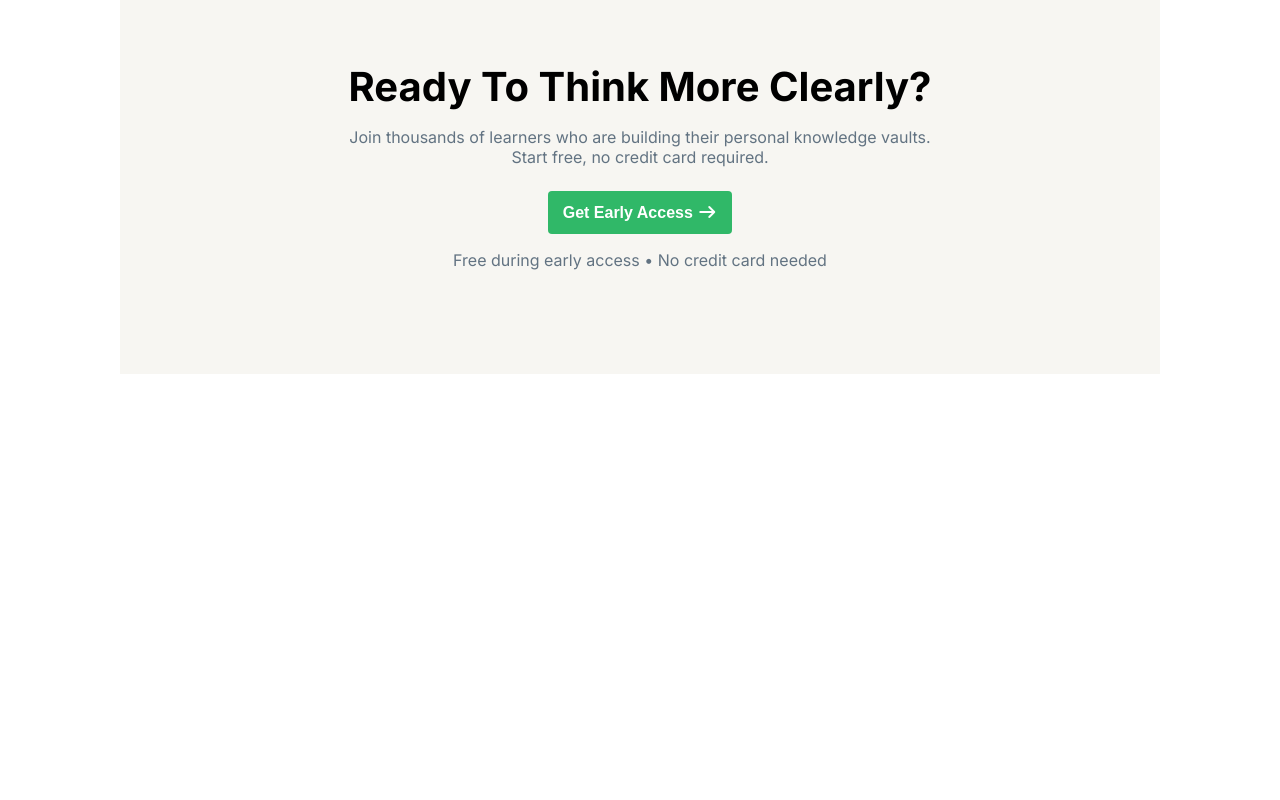
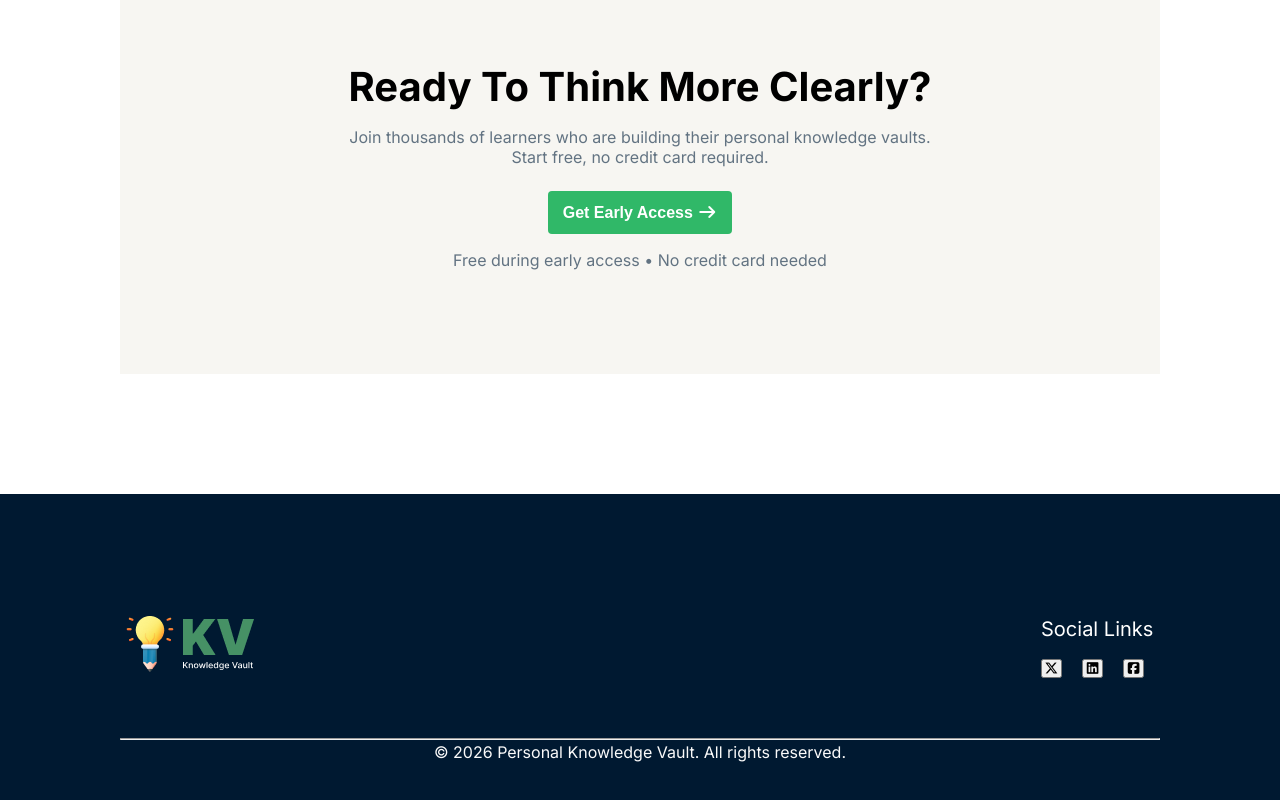
Before and after one commit to outsiderAuk/Hero-First-Assignment, a plain HTML site: page index.html in a window 1280 px wide. Shown: the part 2189-2989 px from the top of the page. Before the commit the page ends 2683 px from the top, so only its background shows below. Drawn offline with Linux system fonts and the light colour scheme.

Commit message:
footer added

```diff
--- a/index.html
+++ b/index.html
@@ -139,7 +139,25 @@
     </section>
 
     <footer>
+        <div id="footer-container">
+            <div id="footer-logo">
+                <img src="./B13-A01-Knowledge-Vault/assets/logo-footer.png" alt="">
+            </div>
 
+            <div id="socials">
+                <p>Social Links</p>
+                <div id="socIcon">
+                    <button class="btn5"><i class="fa-brands fa-x-twitter"></i> </button>
+                    <button class="btn5"><i class="fa-brands fa-linkedin"></i></button>
+                    <button class="btn5"><i class="fa-brands fa-square-facebook"></i></button>
+                </div>
+            </div>
+        </div>
+
+        <div id="copyright">
+            <hr>
+            © 2026 Personal Knowledge Vault. All rights reserved.
+        </div>
     </footer>
 </body>
 </html>
--- a/styles.css
+++ b/styles.css
@@ -273,3 +273,44 @@ nav .menu a:hover{
 #btn4:hover {
     background-color: #259954;
 }
+
+footer{
+    width: 100%;
+    height: 348px;
+    padding: 120px 120px 30px 120px;
+    color: #ffffff;
+    background-color: #001931;
+}
+
+#footer-container{
+    margin-bottom: 60px;
+    display: flex;
+    justify-content: space-between;
+    align-items: center;
+}
+
+#socials p{
+
+    font-size: 20px;
+    line-height: 28px;
+
+}
+
+#copyright{
+    margin-top: 30px;
+    height: 24px;
+    line-height: 24px;
+    text-align: center;
+    color: #fafafa;
+    background-attachment: #001931;
+}
+
+.btn5{
+    margin-top: 16px;
+    margin-right: 16px;
+    cursor: pointer;
+}
+
+.btn5:hover {
+    background-color: #456262;
+}
```
